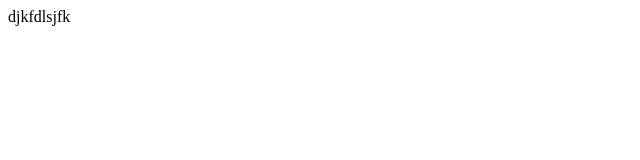
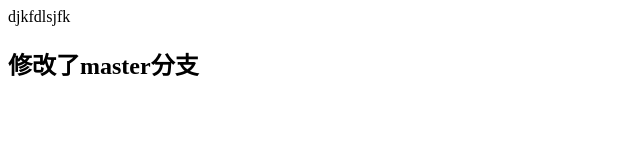
Before and after one commit to sunmeizhi000/test02, a plain HTML site: page index.html in a window 1280 px wide. Shown: the whole page, without its empty margins (0-640 px from the left). Drawn offline with Linux system fonts and the light colour scheme.

Commit message:
在master分支上修改了

```diff
--- a/index.html
+++ b/index.html
@@ -10,6 +10,7 @@
 
 <body>
     djkfdlsjfk
+    <h2>修改了master分支</h2>
 </body>
 
 </html>
```
